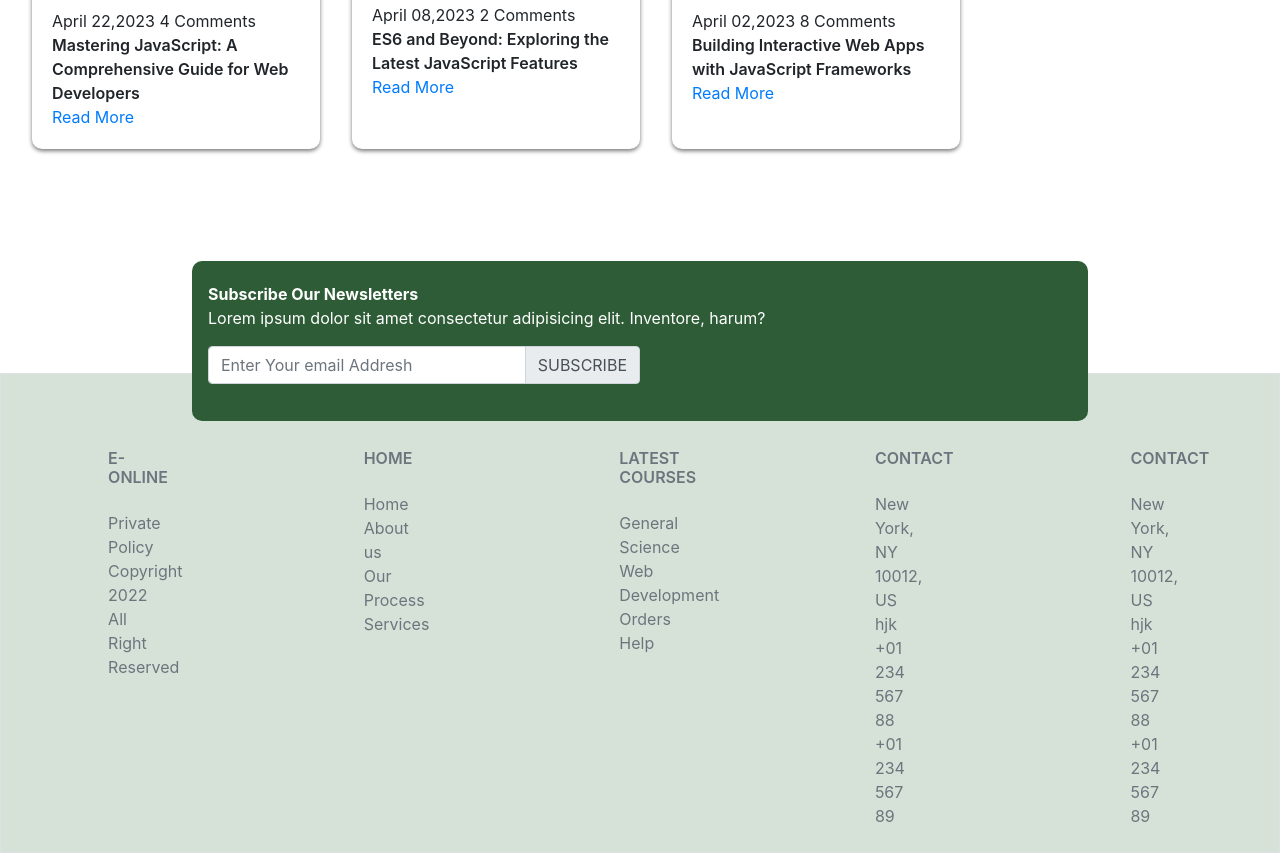
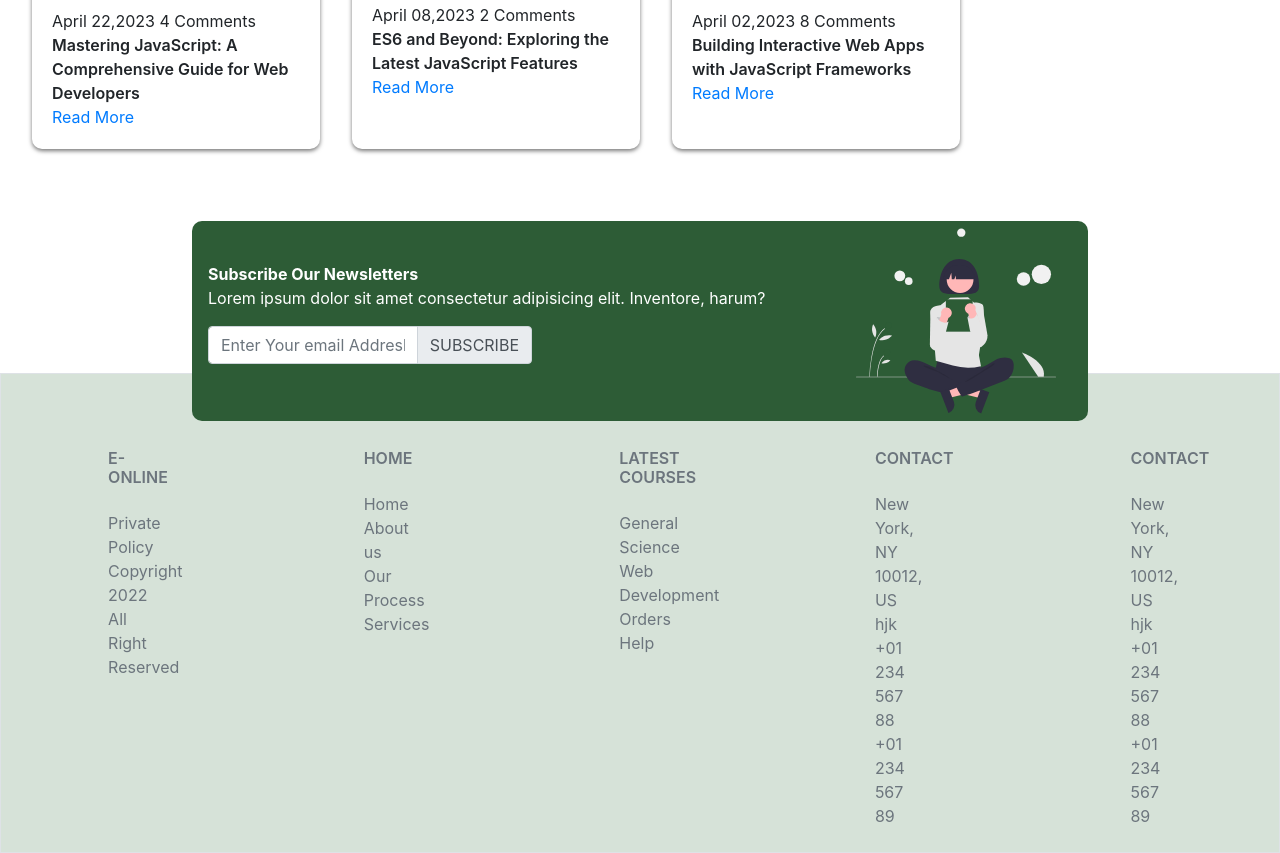
Before and after one commit to SPbhalot/Dashboard_E_Online, a plain HTML site: page index.html in a window 1280 px wide. Shown: the part 2357-3210 px from the top of the page. Drawn offline with nearby package versions, Linux system fonts and the light colour scheme.

Commit message:
imageAdd

```diff
--- a/index.html
+++ b/index.html
@@ -146,8 +146,9 @@
 
                 </div>
                 <div class="subscribeContainer d-flex flex-column justify-content-end align-items-center">
-                    <div
-                        class="boxOfSubscribe custBackColor custcardRounded d-flex flex-column justify-content-center px-3">
+
+                    <div class="boxOfSubscribe custBackColor custcardRounded d-flex px-3">
+                        <div class="d-flex flex-column justify-content-center w-75">
                         <span class="fw900 custColoWhite">Subscribe Our Newsletters</span>
                         <p class="custColoWhite">Lorem ipsum dolor sit amet consectetur adipisicing elit. Inventore,
                             harum?</p>
@@ -159,6 +160,16 @@
                             </div>
                         </div>
                     </div>
+                    <div class="d-flex justify-content-end align-items-end ">
+
+                        <img src="./images/girlRead.svg" width="200px" height="200px"/>
+                    </div>
+                    </div>
+
+
+
+
+
                 </div>
             </div>
         </div>
```
Also changed, not shown: images/girlRead.svg (added).
